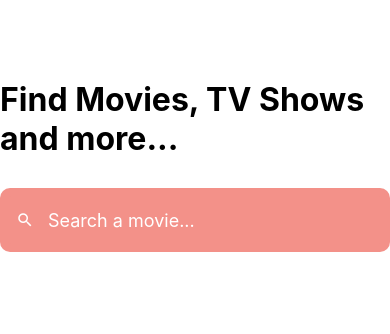
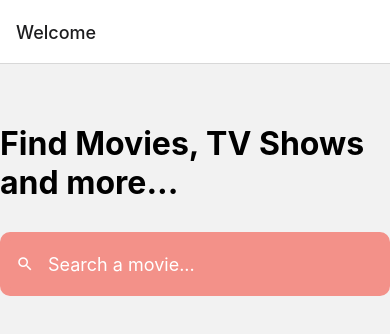
Before and after one commit to milimyname/mili-search-movie-app, a React Native app: screen /SearchScreen in a window 390 px wide. Shown: the top 334 px of the page. Built offline with nearby package versions, Linux system fonts and the light colour scheme; no server answers.

Commit message:
Added Redux

```diff
--- a/App.js
+++ b/App.js
@@ -1,19 +1,24 @@
 import React, { useEffect, useState } from "react";
-import { StyleSheet, Text, View } from "react-native";
+import { NavigationContainer } from "@react-navigation/native";
+import { createNativeStackNavigator } from "@react-navigation/native-stack";
+import { Provider } from "react-redux";
+import { store } from "./app/state/store";
 import SearchScreen from "./app/screens/SearchScreen";
 
+const Stack = createNativeStackNavigator();
+
 export default function App() {
-  const [movie, SetMovie] = useState();
-
-  // Just check how to fetch a data from the API
-  useEffect(async () => {
-    const res = await fetch(
-      `http://www.omdbapi.com/?apikey=a2a1ab79&t=harry-potter`
-    );
-    const data = await res.json();
-    SetMovie(data);
-    console.log(movie["Actors"]);
-  }, []);
-
-  return <SearchScreen movie={movie} />;
+  return (
+    <Provider store={store}>
+      <NavigationContainer>
+        <Stack.Navigator>
+          <Stack.Screen
+            name="SearchScreen"
+            component={SearchScreen}
+            options={{ title: "Welcome" }}
+          />
+        </Stack.Navigator>
+      </NavigationContainer>
+    </Provider>
+  );
 }
--- a/app/screens/SearchScreen.js
+++ b/app/screens/SearchScreen.js
@@ -1,21 +1,28 @@
 import React, { useEffect, useState } from "react";
-import { NativeRouter, Route, Link } from "react-router-native";
 import {
   StyleSheet,
   Text,
   View,
-  TextInput,
-  ScrollView,
   TouchableOpacity,
   SafeAreaView,
 } from "react-native";
 import { SearchBar } from "react-native-elements";
 
+
 /*
  * The Search screen is for search a movie by title and display them.
  */
 
-const SearchScreen = ({ movie }) => {
+const SearchScreen = ({ navigation }) => {
+  // Just check how to fetch a data from the API
+  useEffect(async () => {
+    const res = await fetch(
+      `http://www.omdbapi.com/?apikey=a2a1ab79&t=harry-potter`
+    );
+    const data = await res.json();
+    SetMovie(data);
+    console.log(movie["Actors"]);
+  }, []);
   return (
     <SafeAreaView style={styles.container}>
       <View>
@@ -40,7 +47,7 @@ const SearchScreen = ({ movie }) => {
           // onChangeText={()=> }
         />
       </View>
-      {/* <View>{movie["Actors"]}</View> */}
+      {/* <Text>{movie["Actors"]}</Text> */}
     </SafeAreaView>
   );
 };
@@ -49,7 +56,7 @@ const styles = StyleSheet.create({
   container: {
     flex: 1,
     alignItems: "center",
-    marginTop: 80,
+    marginTop: 60,
   },
   primaryHeading: {
     fontSize: 32,
--- /dev/null
+++ b/app/state/movieSlice.js
@@ -0,0 +1,19 @@
+import { createSlice } from "@reduxjs/toolkit";
+
+const initialState = {
+  movieTitle: "",
+};
+
+export const movieSlice = createSlice({
+  name: "movieSlice",
+  initialState,
+  reducers: {
+    addMovieTitle: (state, action) => {
+      state.movieTitle = action.payload.title;
+    },
+  },
+});
+
+export const { addMovieTitle } = movieSlice.actions;
+
+export default movieSlice.reducer;
--- /dev/null
+++ b/app/state/store.js
@@ -0,0 +1,8 @@
+import { configureStore } from "@reduxjs/toolkit";
+import movieSlice from "./movieSlice";
+
+export const store = configureStore({
+  reducer: {
+    movie: movieSlice,
+  },
+});
```
Also changed, not shown: package.json (+6 -1 lines), 1 other file (tests, documents, lock files or other folders).
